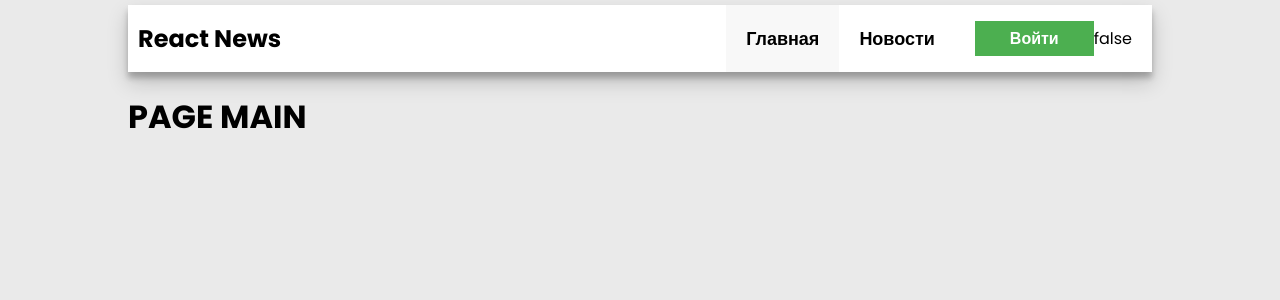
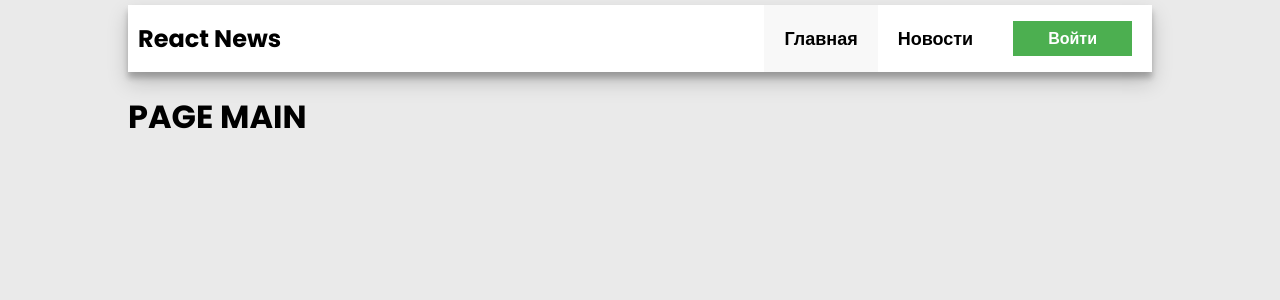
Before and after one commit to dvnikolaev/react-redux-news, a React (Create React App) app: page / in a window 1280 px wide. Shown: the top 300 px of the page. Built offline with nearby package versions, Linux system fonts and the light colour scheme.

Commit message:
add logout

```diff
--- a/src/components/app-auth/app-auth.js
+++ b/src/components/app-auth/app-auth.js
@@ -1,14 +1,20 @@
 import React, { useState } from "react";
 import { connect } from "react-redux";
+import { onLogout } from "../../store/actions/auth";
 
 import "./app-auth.css";
 import AuthModal from "./auth-modal/auth-modal";
 
-const Auth = ({ isAuth }) => {
+const Auth = ({ isAuth, onLogout }) => {
   const [isOpen, setIsOpen] = useState(false);
 
+  const logout = () => {
+    setIsOpen(false);
+    onLogout();
+  }
+
   const renderAuthModal = () => {
-    if (!isOpen) {
+    if (!isOpen || isAuth) {
       return null;
     }
     return <AuthModal setIsOpen={setIsOpen} />;
@@ -16,7 +22,11 @@ const Auth = ({ isAuth }) => {
 
   const renderButtonAuth = () => {
     if (isAuth) {
-      return <button className="button button--error">Выйти</button>;
+      return (
+        <button className="button button--error" onClick={logout}>
+          Выйти
+        </button>
+      );
     }
     return (
       <button
@@ -31,7 +41,6 @@ const Auth = ({ isAuth }) => {
   return (
     <div className="auth">
       {renderButtonAuth()}
-      {`${isOpen}`}
       {renderAuthModal()}
     </div>
   );
@@ -43,4 +52,4 @@ const mapStateToProps = (state) => {
   };
 };
 
-export default connect(mapStateToProps)(Auth);
+export default connect(mapStateToProps, { onLogout })(Auth);
```
